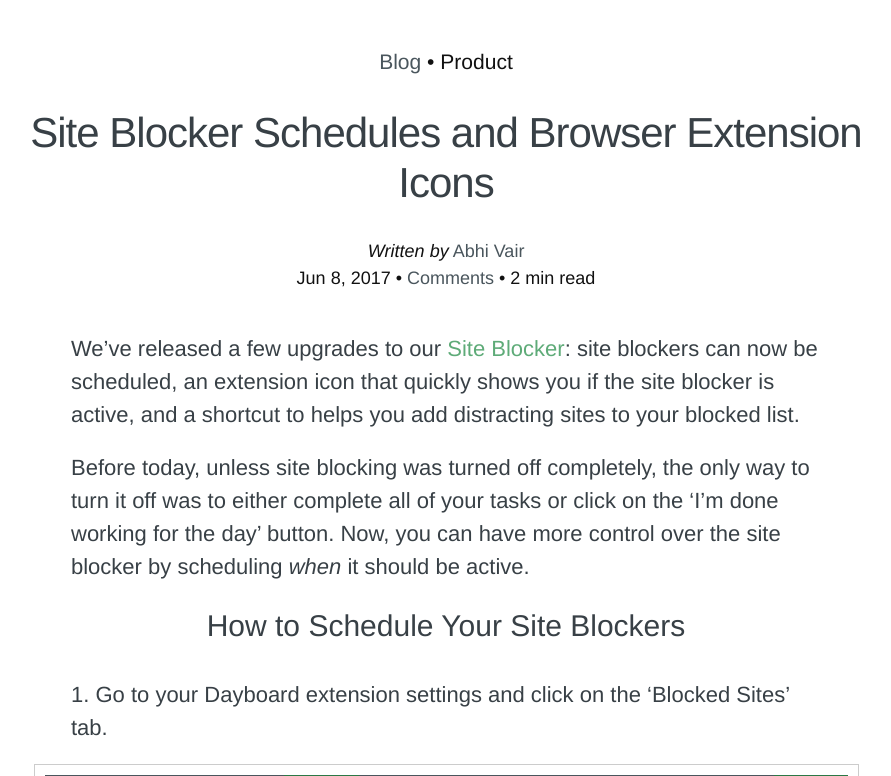
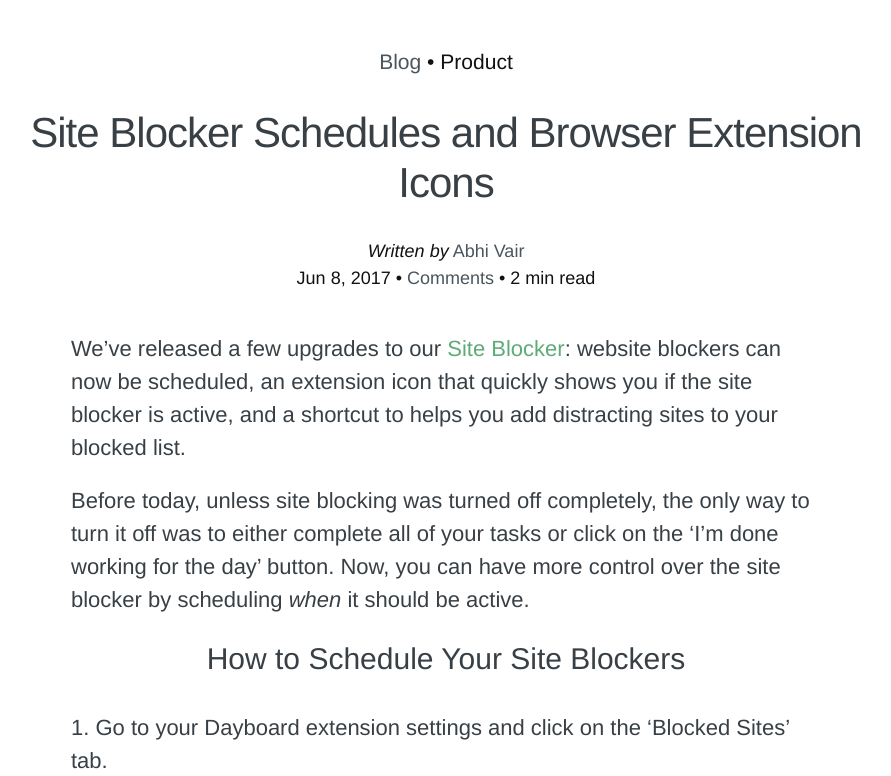
Before and after one commit to dayboard/blog, a Jekyll site: the page built from _posts/2017-06-08-scheduling-breaks-on-dayboard-site-blocker.md, in a window 1280 px wide and 900 px high, cut to the strip 124-900 px from the top of the window. Shown: the whole strip, without its empty margins (194-1085 px from the left). Built offline with Jekyll 4.4.1, drawn with Linux system fonts in a browser that asks for light colours; nearby versions of some CDN libraries; comment, search, counter and statistics services are not loaded; some of the changed text lies outside the part shown.

Commit message:
Forgot to save the grammar changes, so deploy again

```diff
--- a/_posts/2017-06-08-scheduling-breaks-on-dayboard-site-blocker.md
+++ b/_posts/2017-06-08-scheduling-breaks-on-dayboard-site-blocker.md
@@ -10,7 +10,7 @@
 excerpt: "You can now have more control over when you want site blocking to occur using our scheduling feature. Set active days, schedule break times, and quickly see how much distracting time you have left on any given moment."
 ---
 
-We've released a few upgrades to our [Site Blocker](https://blog.dayboard.co/website-blocker-chrome): site blockers can now be scheduled, an extension icon that quickly shows you if the site blocker is active, and a shortcut to helps you add distracting sites to your blocked list.
+We've released a few upgrades to our [Site Blocker](https://blog.dayboard.co/website-blocker-chrome): website blockers can now be scheduled, an extension icon that quickly shows you if the site blocker is active, and a shortcut to helps you add distracting sites to your blocked list.
 
 Before today, unless site blocking was turned off completely, the only way to turn it off was to either complete all of your tasks or click on the 'I'm done working for the day' button. Now, you can have more control over the site blocker by scheduling *when* it should be active.
 
@@ -48,7 +48,7 @@
   <img src="/assets/images/product/site-blocker-break-green-notification.png" title="Dayboard's site blocker icon turns green to indicate you're on a website that can be blocked." alt="Dayboard Site Blocker Extension Icon - Green">
 </div>
 
-Or, if you do not have any tasks listed on your Dayboard, clicking on the icon will reveal a shortcut to add tasks to activate the site blocker.
+Or, if you do not have any tasks listed on your Dayboard, clicking on the icon will reveal a shortcut to add your todos to activate the site blocker.
 
 <div>
   <img src="/assets/images/product/site-blocker-no-task-notification.png" title="Dayboard's site blocker are only active when you have a task set in Dayboard." alt="Dayboard Site Blocker Extension Icon - Green">
```
